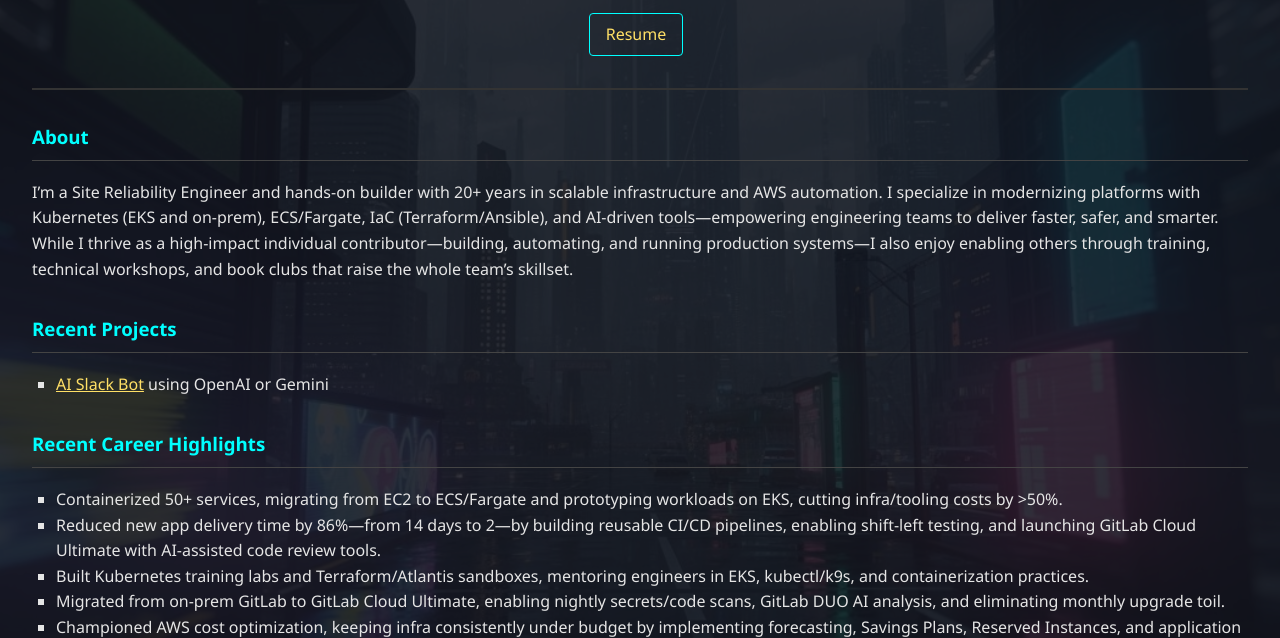
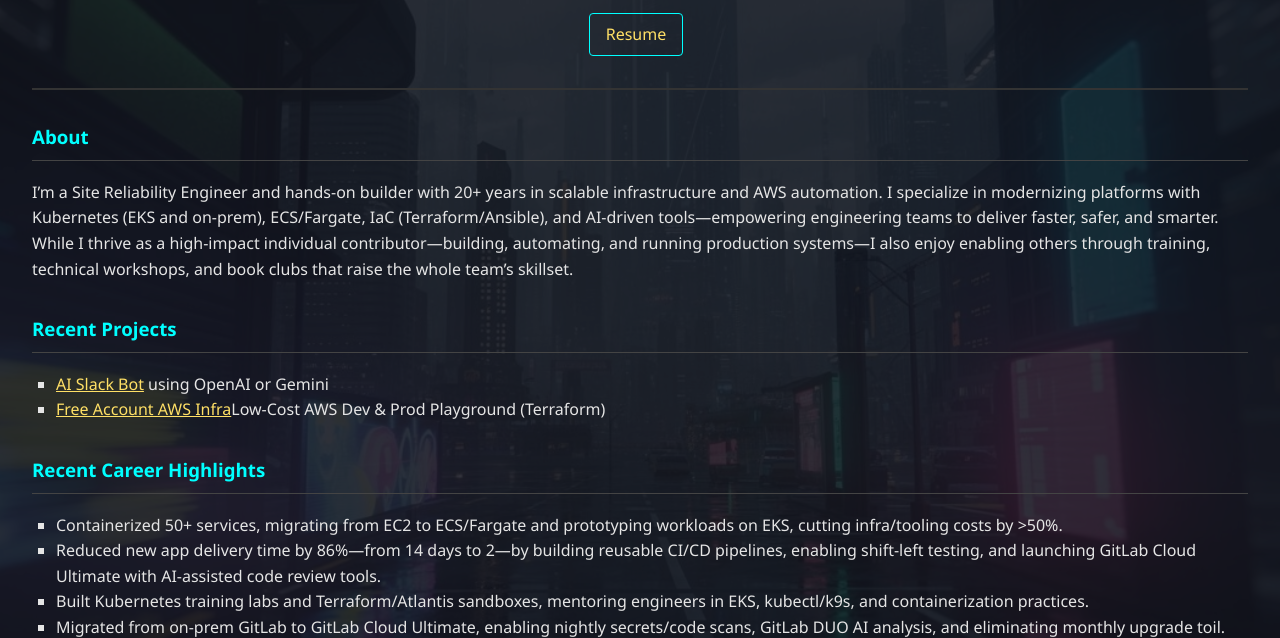
Before and after one commit to joerawr/joe-r.net, a plain HTML site: page index.html in a window 1280 px wide. Shown: the part 162-800 px from the top of the page. Drawn offline with Linux system fonts and the light colour scheme.

Commit message:
feat: Added AWS free account terraform.

```diff
--- a/index.html
+++ b/index.html
@@ -105,6 +105,7 @@
       <h3>Recent Projects</h3>
       <ul>
         <li><a href="ai-slack-bot/index.html">AI Slack Bot</a> using OpenAI or Gemini</li>
+        <li><a href="https://github.com/joerawr/datacynth-infra">Free Account AWS Infra</a>Low-Cost AWS Dev & Prod Playground (Terraform)</li>
       </ul>
     </section>
 
```
